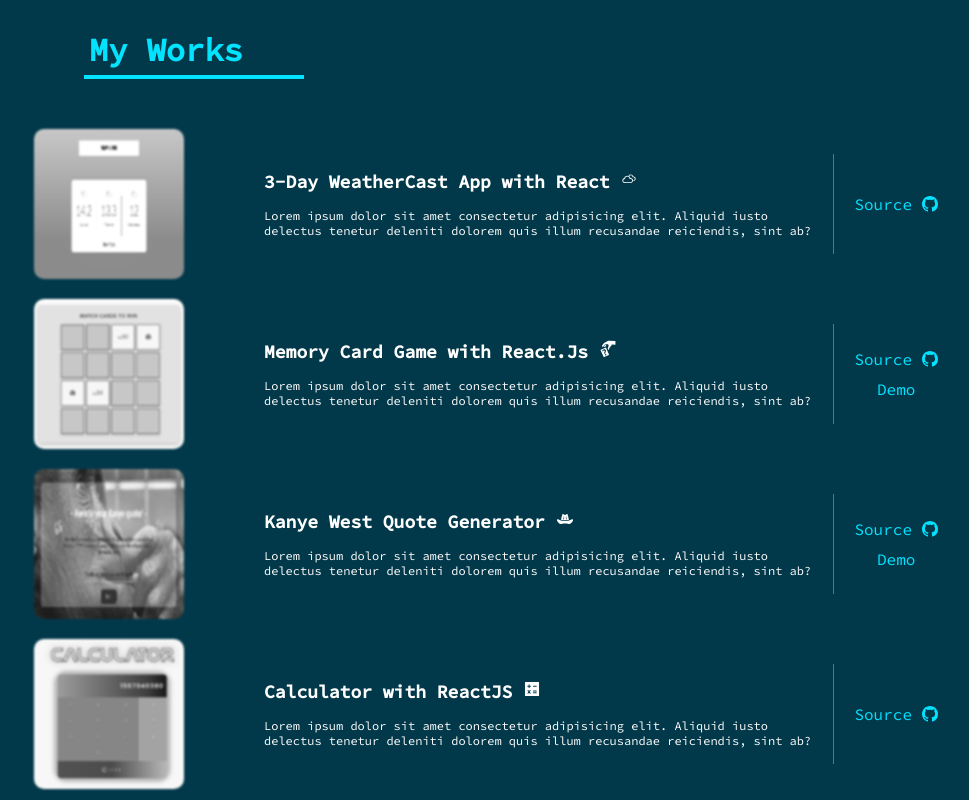
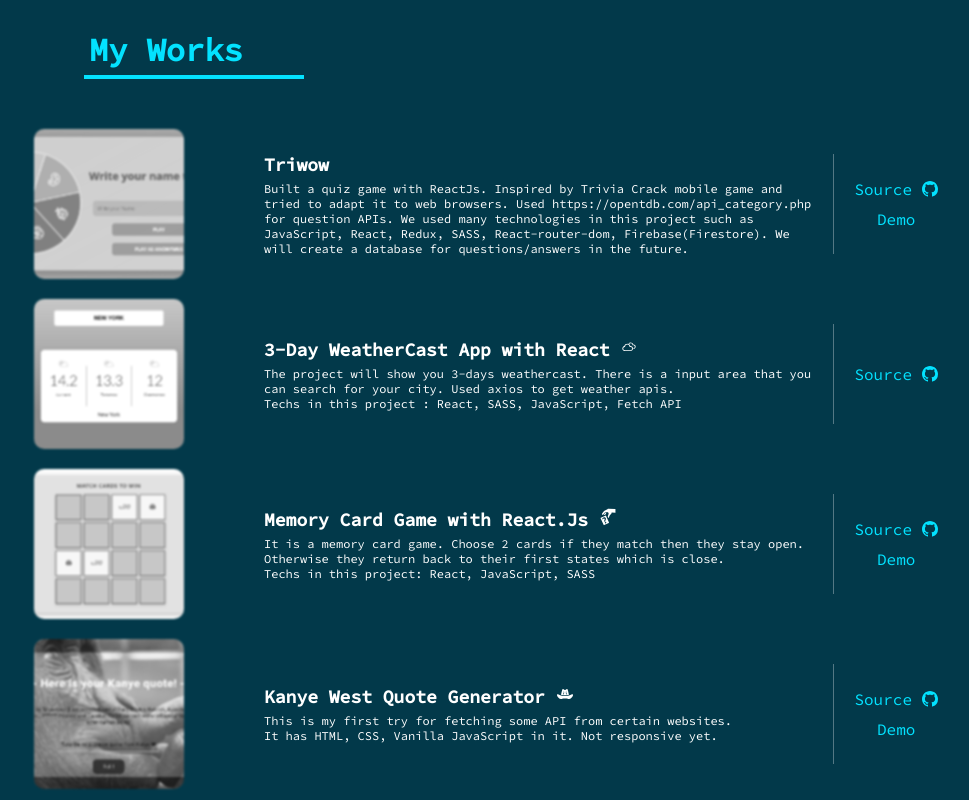
Before and after one commit to eraydurak/Eray, a React (Create React App) app: page / in a window 1280 px wide. Shown: the part 860-1660 px from the top of the page, without its empty margins (144-1113 px from the left). Built offline with nearby package versions, Linux system fonts and the light colour scheme; the HTML template or start-up script is replaced by a standard one.

Commit message:
Added real project paragraphs

```diff
--- a/src/components/Main.scss
+++ b/src/components/Main.scss
@@ -77,6 +77,7 @@
       align-items: center;
       margin-bottom: 20px;
       img {
+        object-fit: cover;
         border-radius: 10px;
         -webkit-filter: blur(1px) grayscale(100%);
         filter: blur(1px) grayscale(100%);
@@ -92,6 +93,10 @@
         text-align: left;
         margin-left: 80px;
         color: white;
+        font-size: 14px;
+        h2 {
+          margin-bottom: -10px;
+        }
       }
       ul {
         display: flex;
@@ -103,7 +108,7 @@
           a {
             color: rgb(3, 226, 255);
             padding: 5px;
-            //transition: 0.3s all ease-in-out;
+            // transition: 0.3s all ease-in-out;
             display: flex;
             align-items: center;
             justify-content: center;
--- a/src/components/MainContent.jsx
+++ b/src/components/MainContent.jsx
@@ -23,6 +23,7 @@
 import quotegen from "./../img/quotegen.png";
 import weatherapp from "./../img/weatherapp.png";
 import me from "./../img/MyPicture.png";
+import triwow from "./../img/triwow.png";
 
 const MainContent = () => {
   return (
@@ -72,6 +73,35 @@
           <div className="item">
             <img
               style={{ width: "150px", height: "150px" }}
+              src={triwow}
+              alt="triwow"
+            />
+            <div className="itemPara">
+              <h2>Triwow {""}</h2>
+              <br />
+              <p>
+                Built a quiz game with ReactJs. Inspired by Trivia Crack mobile
+                game and tried to adapt it to web browsers. Used
+                https://opentdb.com/api_category.php for question APIs. We used
+                many technologies in this project such as JavaScript, React,
+                Redux, SASS, React-router-dom, Firebase(Firestore). We will
+                create a database for questions/answers in the future.
+              </p>
+            </div>
+            <ul>
+              <li>
+                <a target="_blank" href="https://github.com/eraydurak/triwow">
+                  Source <GoMarkGithub class="github-icon" />
+                </a>
+                <a target="_blank" href="https://triwow.vercel.app/">
+                  Demo
+                </a>
+              </li>
+            </ul>
+          </div>
+          <div className="item">
+            <img
+              style={{ width: "150px", height: "150px" }}
               src={weatherapp}
               alt="memory-card-game"
             />
@@ -82,9 +112,10 @@
               </h2>
               <br />
               <p>
-                Lorem ipsum dolor sit amet consectetur adipisicing elit. Aliquid
-                iusto delectus tenetur deleniti dolorem quis illum recusandae
-                reiciendis, sint ab?
+                The project will show you 3-days weathercast. There is a input
+                area that you can search for your city. Used axios to get
+                weather apis. <br />
+                Techs in this project : React, SASS, JavaScript, Fetch API
               </p>
             </div>
             <ul>
@@ -113,9 +144,10 @@
               <br />
               <p>
                 {" "}
-                Lorem ipsum dolor sit amet consectetur adipisicing elit. Aliquid
-                iusto delectus tenetur deleniti dolorem quis illum recusandae
-                reiciendis, sint ab?
+                It is a memory card game. Choose 2 cards if they match then they
+                stay open. Otherwise they return back to their first states
+                which is close. <br />
+                Techs in this project: React, JavaScript, SASS
               </p>
             </div>
             <ul>
@@ -148,9 +180,9 @@
               </h2>
               <br />
               <p>
-                Lorem ipsum dolor sit amet consectetur adipisicing elit. Aliquid
-                iusto delectus tenetur deleniti dolorem quis illum recusandae
-                reiciendis, sint ab?
+                This is my first try for fetching some API from certain
+                websites. <br />
+                It has HTML, CSS, Vanilla JavaScript in it. Not responsive yet.
               </p>
             </div>
             <ul>
@@ -183,9 +215,9 @@
               </h2>
               <br />
               <p>
-                Lorem ipsum dolor sit amet consectetur adipisicing elit. Aliquid
-                iusto delectus tenetur deleniti dolorem quis illum recusandae
-                reiciendis, sint ab?
+                Simple calculator created with ReactJS. I did not use ant other
+                library like math.js. All the functions and operations written
+                by me. I used SASS and JavaScript mostly.
               </p>
             </div>
             <ul>
```
Also changed, not shown: src/img/triwow.png (added).
